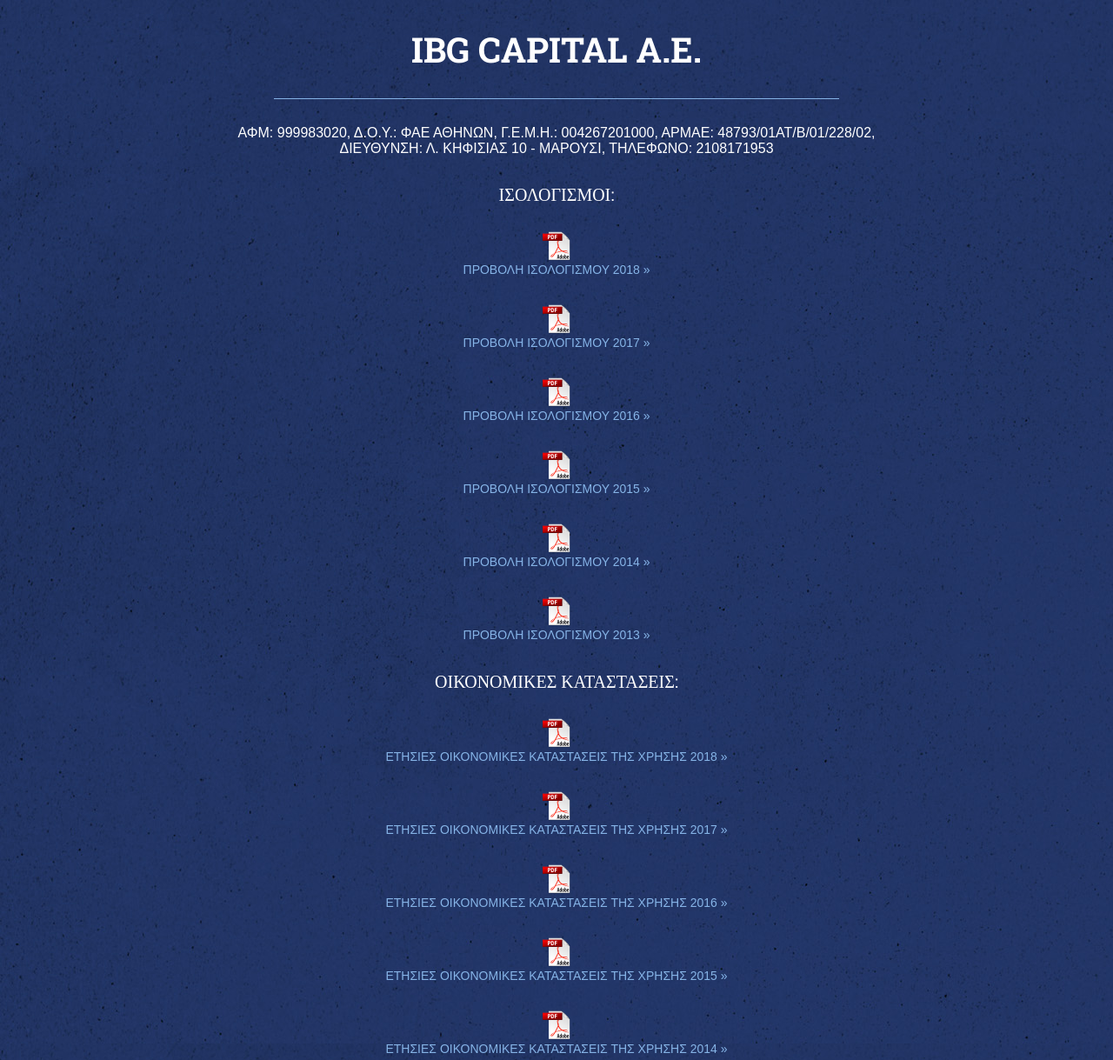
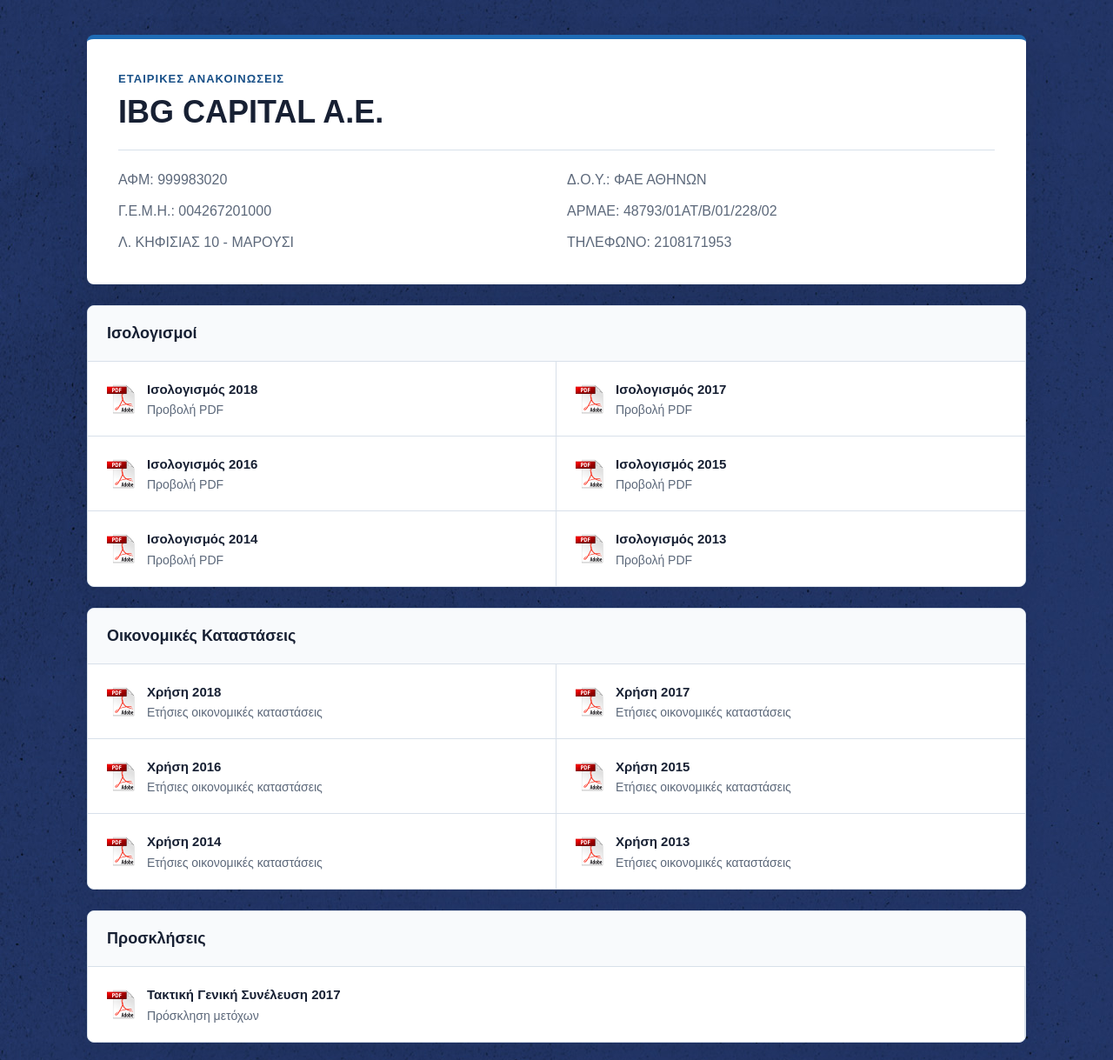
Before and after one commit to aestetik-dev/ibgcapital-eu, a plain HTML site: page index.html in a window 1280 px wide. Shown: the top 1219 px of the page at 87% size. Drawn offline with Linux system fonts and the light colour scheme.

Commit message:
Refresh IBG Capital layout

```diff
--- a/index.html
+++ b/index.html
@@ -1,139 +1,280 @@
-
-<!DOCTYPE html PUBLIC "-//W3C//DTD XHTML 1.0 Transitional//EN" "http://www.w3.org/TR/xhtml1/DTD/xhtml1-transitional.dtd">
-<html xmlns="http://www.w3.org/1999/xhtml">
+<!doctype html>
+<html lang="el">
 <head>
-<meta http-equiv="Content-Type" content="text/html; charset=UTF-8"/>
+<meta charset="UTF-8">
+<meta name="viewport" content="width=device-width, initial-scale=1">
 <title>IBG CAPITAL A.E.</title>
-<link href="https://fonts.googleapis.com/css?family=Roboto+Slab:400,700" rel="stylesheet" type="text/css">
-<style type="text/css">
-body {
-	background-image: url(images/backcon.jpg);
-	background-repeat: repeat;
-	margin-left: 0px;
-	margin-top: 0px;
-	margin-right: 0px;
-	margin-bottom: 50px;
+<style>
+:root {
+	--ink: #172033;
+	--muted: #5c687a;
+	--paper: #ffffff;
+	--line: #d8e0ea;
+	--accent: #1f6bb5;
+	--accent-dark: #174f87;
+	--page: #eef3f8;
 }
 
-.title {
-	font-size:40px;
-	text-align:center;
-	font-family: 'Roboto Slab', serif;
-	font-weight:bold;
-	margin-top:30px;
-	color:#fff;
+* {
+	box-sizing: border-box;
 }
 
-.subtitle {
-	font-size:26px;
-	text-align:center;
-	font-family: 'Roboto Slab', serif;
-	font-weight:bold;
-	color:#fff;
+body {
+	margin: 0;
+	min-height: 100vh;
+	color: var(--ink);
+	background: var(--page) url("images/backcon.jpg") repeat;
+	font-family: Arial, Helvetica, sans-serif;
+	font-size: 16px;
+	line-height: 1.5;
 }
 
-.info {
-	font-size:16px;
-	text-align:center;
-	font-family: Arial, serif;
-	font-weight:normal;
-	margin-top:30px;
-	color:#fff;
+.page {
+	width: min(1080px, calc(100% - 32px));
+	margin: 0 auto;
+	padding: 40px 0 56px;
 }
 
-.isologismos {
-	font-size:14px;
-	text-align:center;
-	font-family: Arial, serif;
-	font-weight:normal;
-	margin-top:30px;
-	line-height:20px;
+.masthead {
+	background: #ffffff;
+	border-top: 5px solid var(--accent);
+	border-radius: 8px;
+	box-shadow: 0 20px 45px rgba(23, 32, 51, 0.14);
+	padding: 36px;
 }
 
-.line {
-	width:650px;
-	margin-left:auto;
-	margin-right:auto;
-	border-bottom:thin;
-	border-bottom-style:solid;
-	border-bottom-color:#86b4e7;
-	margin-top:30px;
-	margin-bottom:30px;
+.kicker {
+	margin: 0 0 8px;
+	color: var(--accent-dark);
+	font-size: 13px;
+	font-weight: 700;
+	letter-spacing: 0.08em;
+	text-transform: uppercase;
 }
 
-.link {
-	font-size:14px;
-	text-align:center;
-	font-family: 'Roboto Slab', serif;
-	font-weight:normal;
+h1 {
+	margin: 0;
+	font-size: 36px;
+	line-height: 1.1;
 }
 
-a {
-	color:#86b4e7;
-	font-style:normal;
-	text-decoration:none;
+.details {
+	display: grid;
+	grid-template-columns: repeat(2, minmax(0, 1fr));
+	gap: 12px 24px;
+	margin-top: 24px;
+	padding-top: 22px;
+	border-top: 1px solid var(--line);
+	color: var(--muted);
 }
-.small-title {
-    text-align:center;
-	font-family: 'Roboto Slab', serif;
-	font-size:20px;
-	margin-top:30px;
-	margin-bottom:10px;
-	color:#fff;
+
+.details p {
+	margin: 0;
+}
+
+.content {
+	display: grid;
+	gap: 24px;
+	margin-top: 24px;
+}
+
+.section {
+	background: var(--paper);
+	border: 1px solid var(--line);
+	border-radius: 8px;
+	overflow: hidden;
+	box-shadow: 0 10px 24px rgba(23, 32, 51, 0.08);
+}
+
+.section h2 {
+	margin: 0;
+	padding: 18px 22px;
+	background: #f8fafc;
+	border-bottom: 1px solid var(--line);
+	font-size: 18px;
+}
+
+.documents {
+	display: grid;
+	grid-template-columns: repeat(2, minmax(0, 1fr));
+}
+
+.document {
+	display: flex;
+	align-items: center;
+	gap: 14px;
+	min-height: 86px;
+	padding: 18px 22px;
+	color: var(--ink);
+	text-decoration: none;
+	border-bottom: 1px solid var(--line);
+	transition: background-color 160ms ease, color 160ms ease;
+}
+
+.document:nth-child(odd) {
+	border-right: 1px solid var(--line);
+}
+
+.document:nth-last-child(-n+2) {
+	border-bottom: 0;
+}
+
+.document:hover,
+.document:focus {
+	background: #eef6ff;
+	color: var(--accent-dark);
+	outline: none;
+}
+
+.document img {
+	width: 32px;
+	height: 34px;
+	flex: 0 0 auto;
+}
+
+.document strong {
+	display: block;
+	color: var(--ink);
+	font-size: 15px;
+}
+
+.document span {
+	display: block;
+	margin-top: 2px;
+	color: var(--muted);
+	font-size: 14px;
+}
+
+.document:only-child {
+	grid-column: 1 / -1;
+}
+
+.footer {
+	margin-top: 24px;
+	color: #ffffff;
+	font-size: 13px;
+	text-align: center;
+	text-shadow: 0 1px 2px rgba(0, 0, 0, 0.28);
+}
+
+@media (max-width: 760px) {
+	.page {
+		width: min(100% - 20px, 1080px);
+		padding: 20px 0 32px;
+	}
+
+	.masthead {
+		padding: 24px;
+	}
+
+	h1 {
+		font-size: 30px;
+	}
+
+	.details,
+	.documents {
+		grid-template-columns: 1fr;
+	}
+
+	.document,
+	.document:nth-child(odd) {
+		border-right: 0;
+	}
+
+	.document:nth-last-child(2) {
+		border-bottom: 1px solid var(--line);
+	}
 }
 </style>
 </head>
+<body>
+<main class="page">
+	<header class="masthead">
+		<p class="kicker">Εταιρικές ανακοινώσεις</p>
+		<h1>IBG CAPITAL A.E.</h1>
+		<div class="details">
+			<p>ΑΦΜ: 999983020</p>
+			<p>Δ.Ο.Υ.: ΦΑΕ ΑΘΗΝΩΝ</p>
+			<p>Γ.Ε.Μ.Η.: 004267201000</p>
+			<p>ΑΡΜΑΕ: 48793/01ΑΤ/Β/01/228/02</p>
+			<p>Λ. ΚΗΦΙΣΙΑΣ 10 - ΜΑΡΟΥΣΙ</p>
+			<p>ΤΗΛΕΦΩΝΟ: 2108171953</p>
+		</div>
+	</header>
 
-<body>
-<div class="title">IBG CAPITAL A.E.</div>
-<div class="line"></div>
-<div class="info">ΑΦΜ: 999983020, Δ.Ο.Υ.: ΦΑΕ ΑΘΗΝΩΝ, Γ.Ε.Μ.Η.: 004267201000, ΑΡΜΑΕ: 48793/01ΑΤ/Β/01/228/02,<br/>
- ΔΙΕΥΘΥΝΣΗ: Λ. ΚΗΦΙΣΙΑΣ 10 - ΜΑΡΟΥΣΙ, ΤΗΛΕΦΩΝΟ: 2108171953</div>
+	<div class="content">
+		<section class="section">
+			<h2>Ισολογισμοί</h2>
+			<div class="documents">
+				<a class="document" href="images/isologismos-2018.pdf" target="_blank" rel="noopener">
+					<img src="images/Adobe_PDF_Icon.svg.png" alt="">
+					<span><strong>Ισολογισμός 2018</strong><span>Προβολή PDF</span></span>
+				</a>
+				<a class="document" href="images/isologismos-2017.pdf" target="_blank" rel="noopener">
+					<img src="images/Adobe_PDF_Icon.svg.png" alt="">
+					<span><strong>Ισολογισμός 2017</strong><span>Προβολή PDF</span></span>
+				</a>
+				<a class="document" href="images/isologismos-2016.pdf" target="_blank" rel="noopener">
+					<img src="images/Adobe_PDF_Icon.svg.png" alt="">
+					<span><strong>Ισολογισμός 2016</strong><span>Προβολή PDF</span></span>
+				</a>
+				<a class="document" href="images/isologismos-2015.pdf" target="_blank" rel="noopener">
+					<img src="images/Adobe_PDF_Icon.svg.png" alt="">
+					<span><strong>Ισολογισμός 2015</strong><span>Προβολή PDF</span></span>
+				</a>
+				<a class="document" href="images/isologismos-2014.pdf" target="_blank" rel="noopener">
+					<img src="images/Adobe_PDF_Icon.svg.png" alt="">
+					<span><strong>Ισολογισμός 2014</strong><span>Προβολή PDF</span></span>
+				</a>
+				<a class="document" href="images/isologismos-2013.pdf" target="_blank" rel="noopener">
+					<img src="images/Adobe_PDF_Icon.svg.png" alt="">
+					<span><strong>Ισολογισμός 2013</strong><span>Προβολή PDF</span></span>
+				</a>
+			</div>
+		</section>
 
-<div class="small-title">ΙΣΟΛΟΓΙΣΜΟΙ:</div>
+		<section class="section">
+			<h2>Οικονομικές Καταστάσεις</h2>
+			<div class="documents">
+				<a class="document" href="images/oikonomikes-2018.pdf" target="_blank" rel="noopener">
+					<img src="images/Adobe_PDF_Icon.svg.png" alt="">
+					<span><strong>Χρήση 2018</strong><span>Ετήσιες οικονομικές καταστάσεις</span></span>
+				</a>
+				<a class="document" href="images/oikonomikes-2017.pdf" target="_blank" rel="noopener">
+					<img src="images/Adobe_PDF_Icon.svg.png" alt="">
+					<span><strong>Χρήση 2017</strong><span>Ετήσιες οικονομικές καταστάσεις</span></span>
+				</a>
+				<a class="document" href="images/oikonomikes-2016.pdf" target="_blank" rel="noopener">
+					<img src="images/Adobe_PDF_Icon.svg.png" alt="">
+					<span><strong>Χρήση 2016</strong><span>Ετήσιες οικονομικές καταστάσεις</span></span>
+				</a>
+				<a class="document" href="images/oikonomikes-2015.pdf" target="_blank" rel="noopener">
+					<img src="images/Adobe_PDF_Icon.svg.png" alt="">
+					<span><strong>Χρήση 2015</strong><span>Ετήσιες οικονομικές καταστάσεις</span></span>
+				</a>
+				<a class="document" href="images/oikonomikes-2014.pdf" target="_blank" rel="noopener">
+					<img src="images/Adobe_PDF_Icon.svg.png" alt="">
+					<span><strong>Χρήση 2014</strong><span>Ετήσιες οικονομικές καταστάσεις</span></span>
+				</a>
+				<a class="document" href="images/oikonomikes-2013.pdf" target="_blank" rel="noopener">
+					<img src="images/Adobe_PDF_Icon.svg.png" alt="">
+					<span><strong>Χρήση 2013</strong><span>Ετήσιες οικονομικές καταστάσεις</span></span>
+				</a>
+			</div>
+		</section>
 
-<div class="isologismos"><a href="images/isologismos-2018.pdf" target="_blank"><img src="images/Adobe_PDF_Icon.svg.png" width="32" height="34" border="0"/><br/>
-ΠΡΟΒΟΛΗ ΙΣΟΛΟΓΙΣΜΟΥ 2018 »</a></div>
+		<section class="section">
+			<h2>Προσκλήσεις</h2>
+			<div class="documents">
+				<a class="document" href="images/prosklisi-2017.pdf" target="_blank" rel="noopener">
+					<img src="images/Adobe_PDF_Icon.svg.png" alt="">
+					<span><strong>Τακτική Γενική Συνέλευση 2017</strong><span>Πρόσκληση μετόχων</span></span>
+				</a>
+			</div>
+		</section>
+	</div>
 
-<div class="isologismos"><a href="images/isologismos-2017.pdf" target="_blank"><img src="images/Adobe_PDF_Icon.svg.png" width="32" height="34" border="0"/><br/>
-ΠΡΟΒΟΛΗ ΙΣΟΛΟΓΙΣΜΟΥ 2017 »</a></div>
-
-<div class="isologismos"><a href="images/isologismos-2016.pdf" target="_blank"><img src="images/Adobe_PDF_Icon.svg.png" width="32" height="34" border="0"/><br/>
-ΠΡΟΒΟΛΗ ΙΣΟΛΟΓΙΣΜΟΥ 2016 »</a></div>
-
-<div class="isologismos"><a href="images/isologismos-2015.pdf" target="_blank"><img src="images/Adobe_PDF_Icon.svg.png" width="32" height="34" border="0"/><br/>
-ΠΡΟΒΟΛΗ ΙΣΟΛΟΓΙΣΜΟΥ 2015 »</a></div>
-
-<div class="isologismos"><a href="images/isologismos-2014.pdf" target="_blank"><img src="images/Adobe_PDF_Icon.svg.png" width="32" height="34" border="0"/><br/>
-ΠΡΟΒΟΛΗ ΙΣΟΛΟΓΙΣΜΟΥ 2014 »</a></div>
-
-<div class="isologismos"><a href="images/isologismos-2013.pdf" target="_blank"><img src="images/Adobe_PDF_Icon.svg.png" width="32" height="34" border="0"/><br/>
-ΠΡΟΒΟΛΗ ΙΣΟΛΟΓΙΣΜΟΥ 2013 »</a></div>
-
-<div class="small-title">ΟΙΚΟΝΟΜΙΚΕΣ ΚΑΤΑΣΤΑΣΕΙΣ:</div>
-
-<div class="isologismos"><a href="images/oikonomikes-2018.pdf" target="_blank"><img src="images/Adobe_PDF_Icon.svg.png" width="32" height="34" border="0"/><br/>
-ΕΤΗΣΙΕΣ ΟΙΚΟΝΟΜΙΚΕΣ ΚΑΤΑΣΤΑΣΕΙΣ ΤΗΣ ΧΡΗΣΗΣ 2018 »</a></div>
-
-<div class="isologismos"><a href="images/oikonomikes-2017.pdf" target="_blank"><img src="images/Adobe_PDF_Icon.svg.png" width="32" height="34" border="0"/><br/>
-ΕΤΗΣΙΕΣ ΟΙΚΟΝΟΜΙΚΕΣ ΚΑΤΑΣΤΑΣΕΙΣ ΤΗΣ ΧΡΗΣΗΣ 2017 »</a></div>
-
-<div class="isologismos"><a href="images/oikonomikes-2016.pdf" target="_blank"><img src="images/Adobe_PDF_Icon.svg.png" width="32" height="34" border="0"/><br/>
-ΕΤΗΣΙΕΣ ΟΙΚΟΝΟΜΙΚΕΣ ΚΑΤΑΣΤΑΣΕΙΣ ΤΗΣ ΧΡΗΣΗΣ 2016 »</a></div>
-
-<div class="isologismos"><a href="images/oikonomikes-2015.pdf" target="_blank"><img src="images/Adobe_PDF_Icon.svg.png" width="32" height="34" border="0"/><br/>
-ΕΤΗΣΙΕΣ ΟΙΚΟΝΟΜΙΚΕΣ ΚΑΤΑΣΤΑΣΕΙΣ ΤΗΣ ΧΡΗΣΗΣ 2015 »</a></div>
-
-<div class="isologismos"><a href="images/oikonomikes-2014.pdf" target="_blank"><img src="images/Adobe_PDF_Icon.svg.png" width="32" height="34" border="0"/><br/>
-ΕΤΗΣΙΕΣ ΟΙΚΟΝΟΜΙΚΕΣ ΚΑΤΑΣΤΑΣΕΙΣ ΤΗΣ ΧΡΗΣΗΣ 2014 »</a></div>
-
-<div class="isologismos"><a href="images/oikonomikes-2013.pdf" target="_blank"><img src="images/Adobe_PDF_Icon.svg.png" width="32" height="34" border="0"/><br/>
-ΕΤΗΣΙΕΣ ΟΙΚΟΝΟΜΙΚΕΣ ΚΑΤΑΣΤΑΣΕΙΣ ΤΗΣ ΧΡΗΣΗΣ 2013 »</a></div>
-
-<div class="small-title">ΠΡΟΣΚΛΗΣΕΙΣ:</div>
-
-<div class="isologismos"><a href="images/prosklisi-2017.pdf" target="_blank"><img src="images/Adobe_PDF_Icon.svg.png" width="32" height="34" border="0"/><br/>
-ΠΡΟΣΚΛΗΣΗ ΤΑΚΤΙΚΗΣ ΓΕΝΙΚΗΣ ΣΥΝΕΛΕΥΣΗΣ ΤΩΝ ΜΕΤΟΧΩΝ 2017 »</a></div>
-
+	<footer class="footer">IBG CAPITAL A.E.</footer>
+</main>
 </body>
 </html>
```
